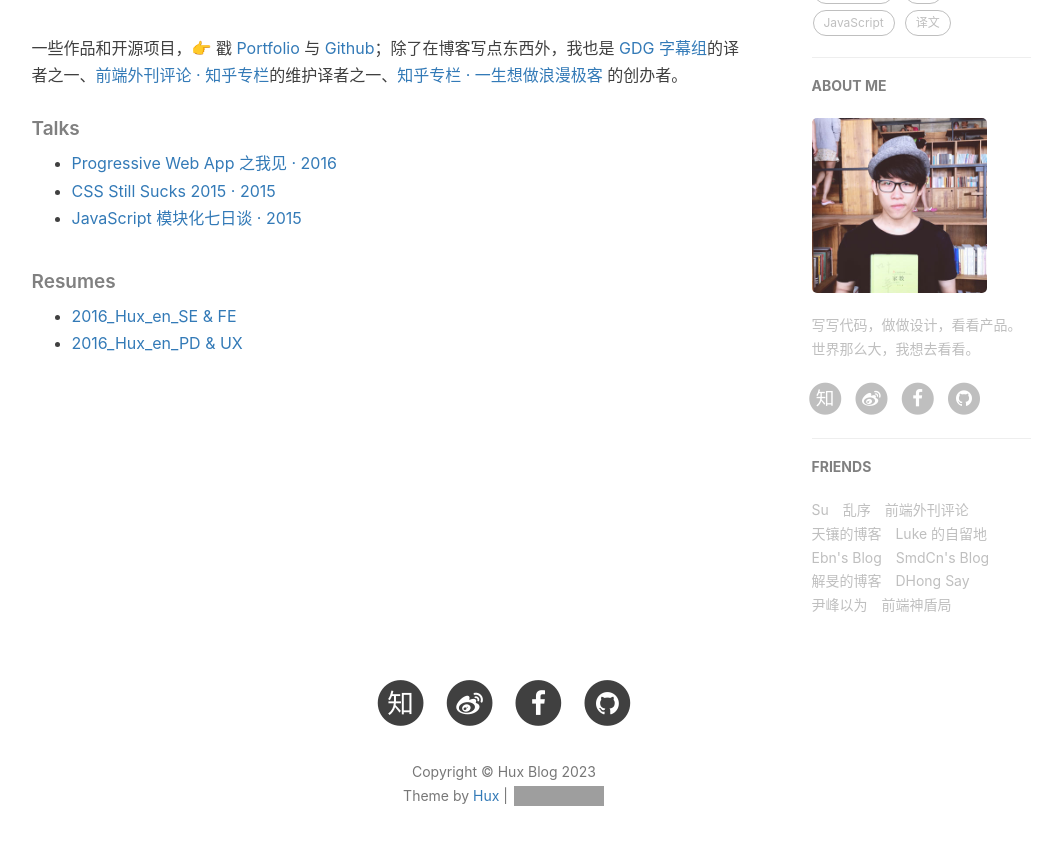
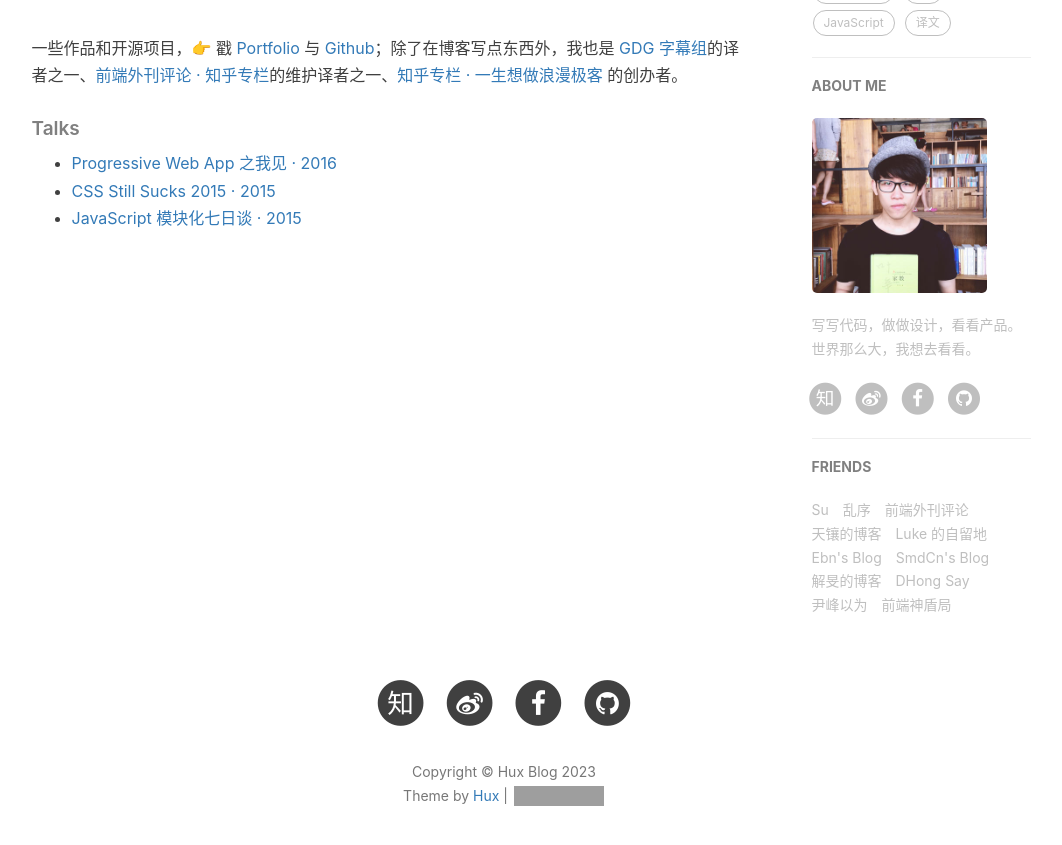
Before and after one commit to q97236143/Huxproh, a Jekyll site: the page built from about.html, in a window 1280 px wide and 900 px high, scrolled down 636 px. Shown: the top 845 px of the window, without its empty margins (136-1198 px from the left). Built offline with Jekyll 4.4.1, drawn with Linux system fonts in a browser that asks for light colours; nearby versions of some CDN libraries; comment, search, counter and statistics services are not loaded; grey boxes are pictures that could not be loaded.

Commit message:
[self] cleaning resumes

```diff
--- a/about.html
+++ b/about.html
@@ -29,14 +29,6 @@ header-img: "img/about-bg.jpg"
     <li><a href="http://huangxuan.me/2015/12/28/css-sucks-2015/">CSS Still Sucks 2015 · 2015</a></li>
     <li><a href="http://huangxuan.me/2015/07/09/js-module-7day/">JavaScript 模块化七日谈 · 2015</a></li>
     </ul>
-
-    <h5>Resumes</h5>
-
-    <ul>
-    <li><a href="/attach/2016_Hux_en_SE.pdf">2016_Hux_en_SE &amp; FE</a></li>
-    <li><a href="attach/2016_Hux_en_PD.pdf">2016_Hux_en_PD &amp; UX</a></li>
-    </ul>
-
 </div>
 
 <!-- English Version -->
@@ -56,13 +48,6 @@ header-img: "img/about-bg.jpg"
     <li><a href="http://huangxuan.me/2016/06/05/pwa-in-my-pov/">Progressive Web App in my pov · 2016</a></li>
     <li><a href="http://huangxuan.me/2015/12/28/css-sucks-2015/">CSS Still Sucks 2015 · 2015</a></li>
     <li><a href="http://huangxuan.me/2015/07/09/js-module-7day/">JavaScript Modularization Journey · 2015</a></li>
-    </ul>
-
-    <h5>Resumes</h5>
-
-    <ul>
-    <li><a href="/attach/2016_Hux_en_SE.pdf">2016_Hux_en_SE &amp; FE</a></li>
-    <li><a href="attach/2016_Hux_en_PD.pdf">2016_Hux_en_PD &amp; UX</a></li>
     </ul>
 </div>
 
```
Also changed, not shown: 7 other files.
